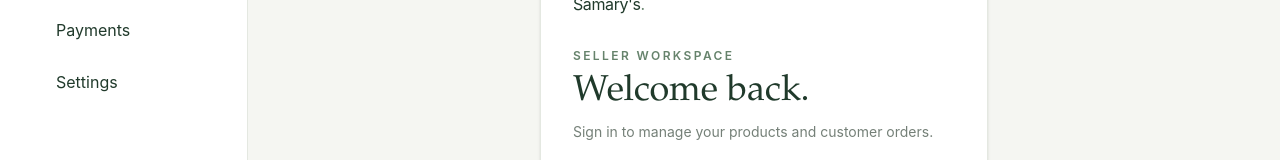
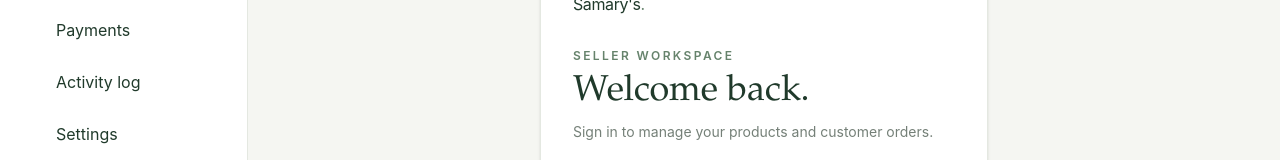
Before and after one commit to richard-mante/samarys, a Next.js app: page /admin/login in a window 1280 px wide. Shown: the part 289-449 px from the top of the page. Built offline with nearby package versions, Linux system fonts and the light colour scheme; no server answers.

Commit message:
Add activity log to seller navigation

```diff
--- a/src/features/administration/admin-navigation.tsx
+++ b/src/features/administration/admin-navigation.tsx
@@ -8,6 +8,7 @@ const links = [
   { href: "/admin/products", label: "Products", short: "Products" },
   { href: "/admin/orders", label: "Orders", short: "Orders" },
   { href: "/admin/payments", label: "Payments", short: "Payments" },
+  { href: "/admin/activity", label: "Activity log", short: "Activity" },
   { href: "/admin/settings", label: "Settings", short: "Settings" },
 ];
 
```
